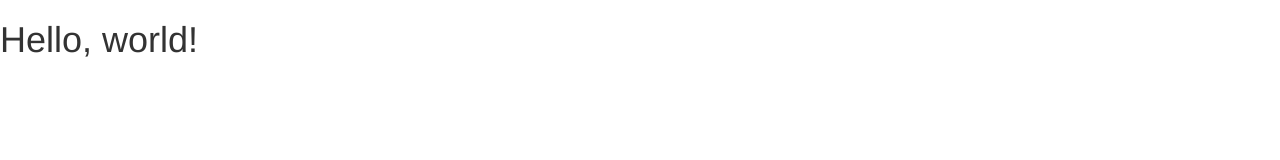
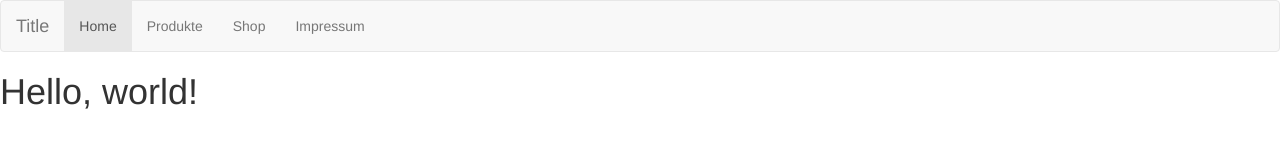
Before and after one commit to bkienzler/bkienzler.github.io, a plain HTML site: page index.html in a window 1280 px wide. Drawn offline with nearby package versions, Linux system fonts and the light colour scheme.

Commit message:
Update index.html

```diff
--- a/index.html
+++ b/index.html
@@ -17,6 +17,25 @@
     <![endif]-->
   </head>
   <body>
+  <div class="navbar navbar-default">
+	<div class="container-fluid">
+
+		<div class="navbar-header">
+			<a class="navbar-brand" href="#">Title</a>
+		</div>
+
+		<ul class="nav  navbar-nav">
+				<li class="active"><a href="#">Home</a></li>
+
+				<li><a href="#">Produkte</a></li>
+
+				<li><a href="#">Shop</a></li>
+
+				<li><a href="#">Impressum</a></li>
+		</ul>
+
+	</div>
+</div>
     <h1>Hello, world!</h1>
 
     <!-- jQuery (necessary for Bootstrap's JavaScript plugins) -->
```
